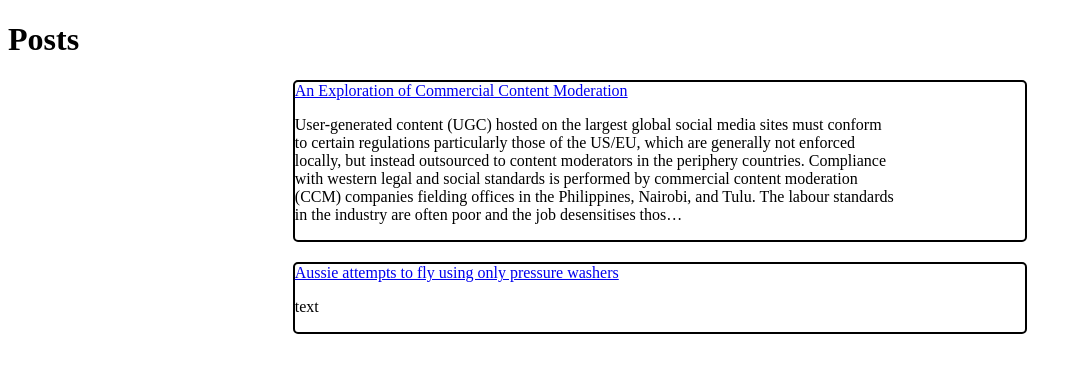
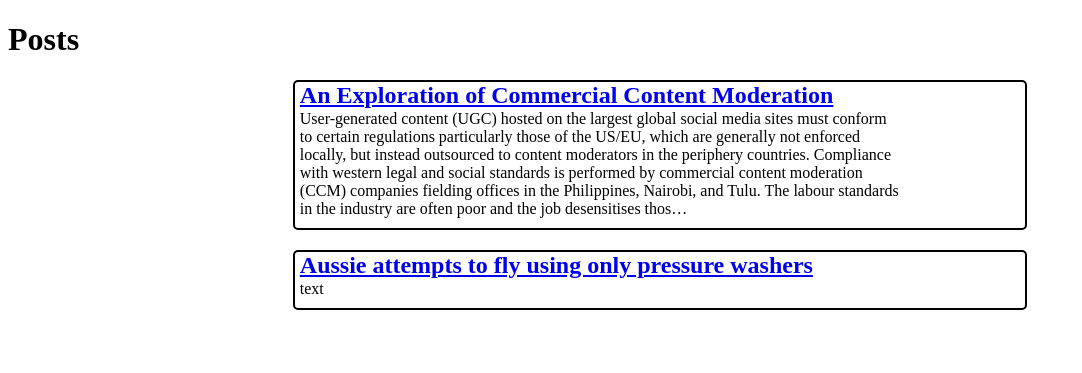
Before and after one commit to Zac-Benattar/PersonalWebsite, a Django app: page / in a window 1280 px wide. Shown: the top 373 px of the page, without its empty margins (0-1082 px from the left). Run offline with Django 4.2, Linux system fonts and the light colour scheme; data comes from the database, SQL or seed files in the repository; data that the repository does not hold is empty; some libraries are stand-ins or nearby versions.

Commit message:
Updated index.css
Improved the post widgets slightly with margins for title and description, and increased font size.

```diff
--- a/mysite/posts/templates/posts/index.html
+++ b/mysite/posts/templates/posts/index.html
@@ -19,7 +19,7 @@
       <ul>
         {% for post in posts %} {% if post.get_post_type == 'Blog' %}
         <div class="post-container">
-          <a href="{% url 'posts:detail' post.id %}">{{ post.title }}</a>
+          <a class="post-title" href="{% url 'posts:detail' post.id %}">{{ post.title }}</a>
           <p class="post-description">
             {{ post.description|truncatechars:512 }}
           </p>
@@ -27,7 +27,7 @@
 
         {% elif post.get_post_type == 'Album' %}
         <div class="post-container">
-          <a href="{% url 'posts:detail' post.id %}">{{ post.title }}</a>
+          <a class="post-title" href="{% url 'posts:detail' post.id %}">{{ post.title }}</a>
           <p class="post-description">
             {{ post.description|truncatechars:512 }}
           </p>
@@ -35,7 +35,7 @@
 
         {% elif post.get_post_type == 'Video' %}
         <div class="post-container">
-          <a href="{% url 'posts:detail' post.id %}">{{ post.title }}</a>
+          <a class="post-title" href="{% url 'posts:detail' post.id %}">{{ post.title }}</a>
           <p class="post-description">
             {{ post.description|truncatechars:512 }}
           </p>
--- a/mysite/static/css/index.css
+++ b/mysite/static/css/index.css
@@ -13,3 +13,18 @@
     font-size: 16px;
     max-width: 75ch;
 }
+
+.post-title {
+    font-size: 24px;
+    font-weight: bold;
+    margin-bottom: 10px;
+    margin-left: 5px;
+    margin-top: 1px;
+}
+
+.post-description {
+    font-size: 16px;
+    margin-bottom: 10px;
+    margin-left: 5px;
+    margin-top: 1px;
+}
```
